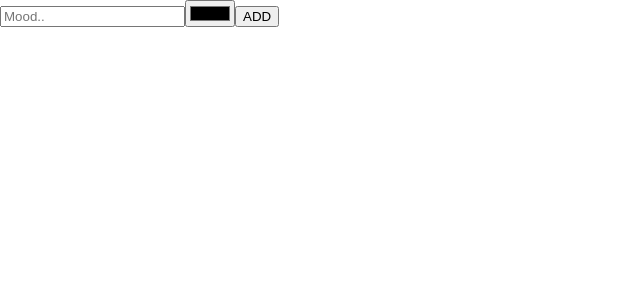
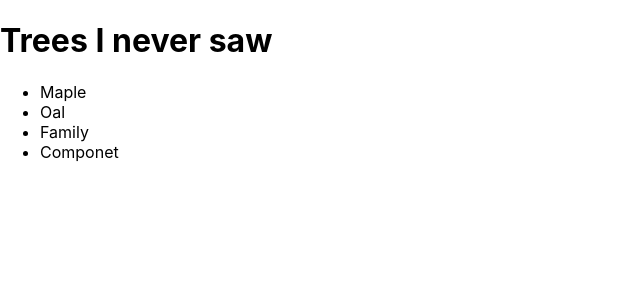
Before and after one commit to MuziPH/eveporcello-reacthooks, a React (Create React App) app: page / in a window 1280 px wide. Shown: the top 300 px of the page, without its empty margins (0-640 px from the left). Built offline with nearby package versions, Linux system fonts and the light colour scheme.

Commit message:
useContext to import variables

```diff
--- a/src/App.js
+++ b/src/App.js
@@ -1,11 +1,18 @@
-import './App.css';
+import React,{ useContext } from "react";
+import "./App.css";
+import { TreesContext } from ".";
 
-function App(props) {
+function App() {
+  const { trees } = useContext(TreesContext)
   return (
-    <div className="App">
-    <h1>Hello World {props.name}</h1>
+    <div>
+      <h1>Trees I never saw</h1>
+      <ul>
+        {trees.map(
+          (tree) => (<li key={tree.id}>{tree.type}</li>)
+        )}
+      </ul>
     </div>
-  );
+  ); //end return
 }
-
 export default App;
--- a/src/index.js
+++ b/src/index.js
@@ -1,41 +1,22 @@
-import React, {  useState } from "react";
+import React, { createContext } from "react";
 import ReactDOM from "react-dom/client";
 import "./index.css";
+import App from "./App";
 
-function App() {
-  const [mood, setMood] = useState("");
-  const [color, setColor] = useState("");
+export const TreesContext = createContext();
 
-  const submit = (e) => {
-    e.preventDefault();
-    alert(`${mood} goes with colour ${color}`);
-    setMood("type mood");
-    setColor("");
-  };
-
-  return (
-    <form onSubmit={submit}>
-      <input
-      value={mood}
-      type="text"
-      placeholder="Mood.."
-      onChange={(e) => setMood(e.target.value)}
-      />
-      <input
-      value={color}
-      type="color"
-      onChange={(e) => setColor(e.target.value)}
-      />
-      <button>ADD</button>
-    </form>
-  ); //end return
-}
+const trees = [
+  { id: "1", type: "Maple" },
+  { id: "2", type: "Oal" },
+  { id: "3", type: "Family" },
+  { id: "4", type: "Componet" },
+];
 
 const root = ReactDOM.createRoot(document.getElementById("root"));
 root.render(
-  <React.StrictMode>
+  <TreesContext.Provider value={{ trees }}>
     <App />
-  </React.StrictMode>
+  </TreesContext.Provider>
 );
 
 // If you want to start measuring performance in your app, pass a function
```
